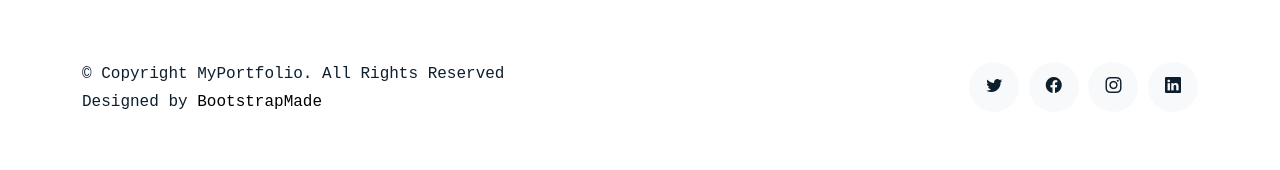
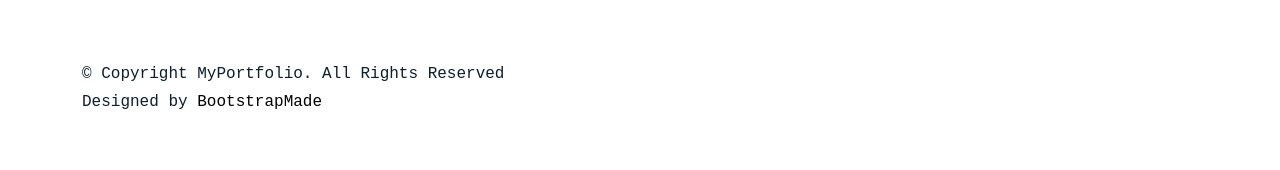
Before and after one commit to mishal2/port2.github.io, a plain HTML site: page about.html in a window 1280 px wide. Shown: the part 1025-1195 px from the top of the page. Drawn offline with Linux system fonts and the light colour scheme; a web font is replaced by a local one.

Commit message:
third commit

```diff
--- a/about.html
+++ b/about.html
@@ -182,12 +182,12 @@
                         Designed by <a href="https://bootstrapmade.com/">BootstrapMade</a>
                     </div>
                 </div>
-                <div class="col-sm-6 social text-md-end">
+                <!-- <div class="col-sm-6 social text-md-end">
                     <a href="#"><span class="bi bi-twitter"></span></a>
                     <a href="#"><span class="bi bi-facebook"></span></a>
                     <a href="#"><span class="bi bi-instagram"></span></a>
                     <a href="#"><span class="bi bi-linkedin"></span></a>
-                </div>
+                </div>-->
             </div>
         </div>
     </footer>
```
